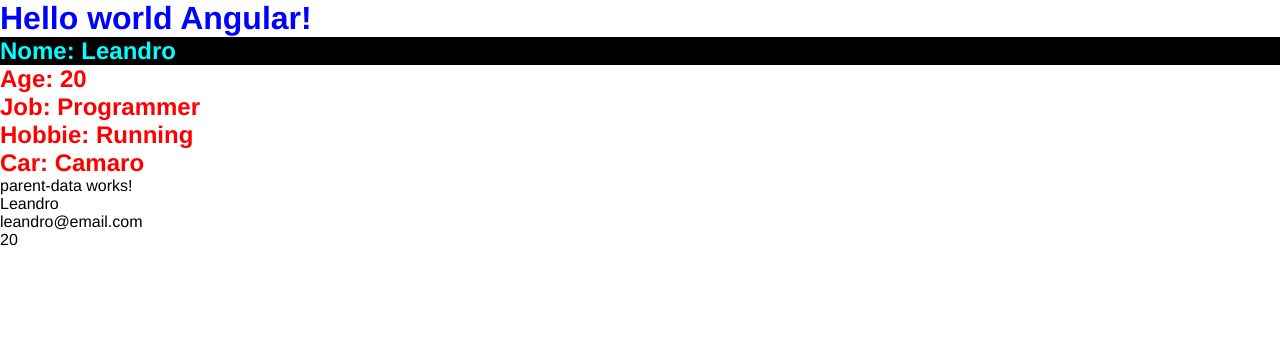
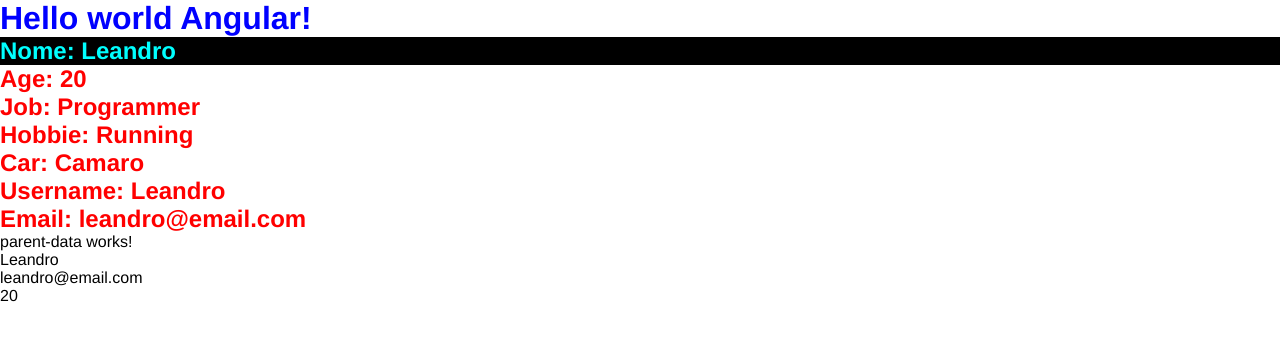
Before and after one commit to MartiniLeandro/Angular_Estudos, an Angular app: page / in a window 1280 px wide. Shown: the top 340 px of the page. Built offline with nearby package versions, Linux system fonts and the light colour scheme.

Commit message:
compartilhando dados 2

```diff
--- a/src/app/app.html
+++ b/src/app/app.html
@@ -1,3 +1,3 @@
 <h1>Hello world Angular!</h1>
-<app-first-component></app-first-component>
+<app-first-component [userName]="userName" [data]="userData"></app-first-component>
 <app-parent-data [name]="userName" [userData] ="userData"></app-parent-data>
--- a/src/app/components/first-component/first-component.html
+++ b/src/app/components/first-component/first-component.html
@@ -3,3 +3,5 @@
 <h2>Job: {{job}}</h2>
 <h2>Hobbie: {{hobbie[0]}}</h2>
 <h2>Car: {{car.name}}</h2>
+<h2>Username: {{userName}}</h2>
+<h2>Email: {{data.email}}</h2>
--- a/src/app/components/first-component/first-component.ts
+++ b/src/app/components/first-component/first-component.ts
@@ -1,4 +1,4 @@
-import { Component } from '@angular/core';
+import { Component, Input } from '@angular/core';
 
 @Component({
   selector: 'app-first-component',
@@ -12,4 +12,7 @@ export class FirstComponent {
   job:string = "Programmer";
   hobbie = ["Running"];
   car = {name: "Camaro"};
+
+  @Input() userName:string='';
+  @Input() data !: {email:string,idade:number};
 }
```
